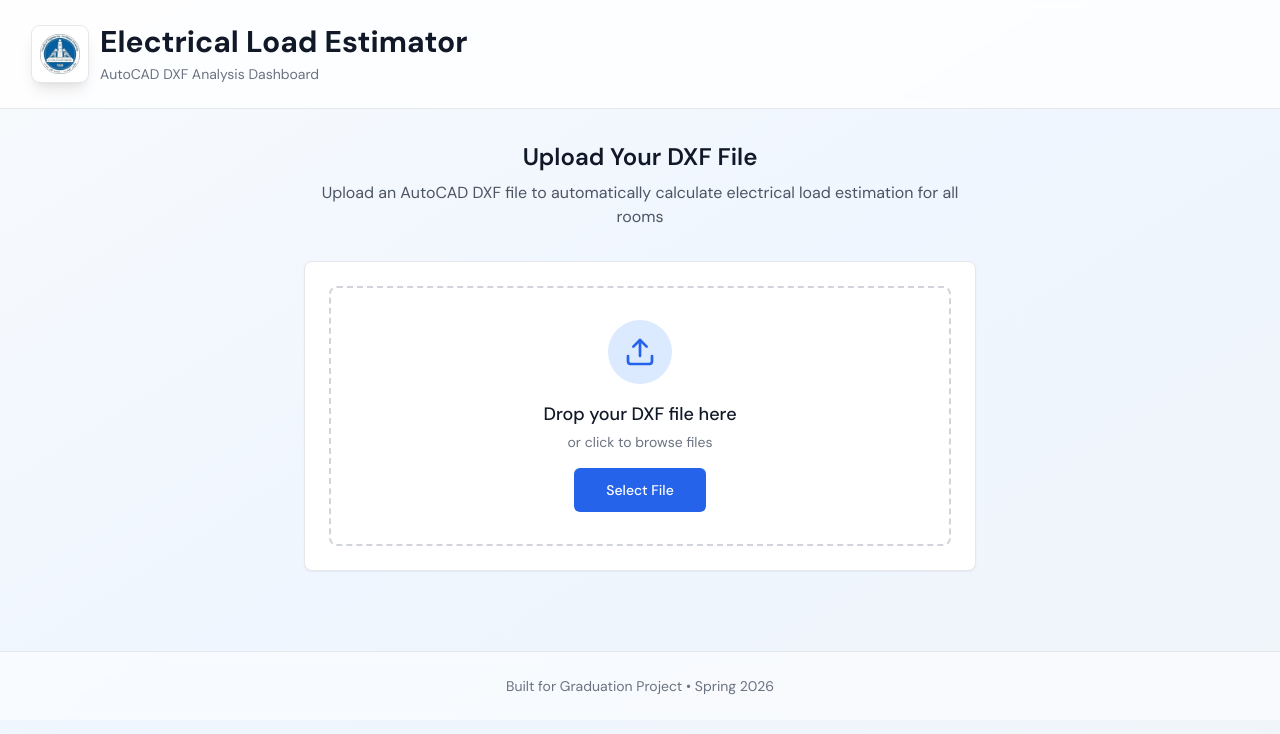
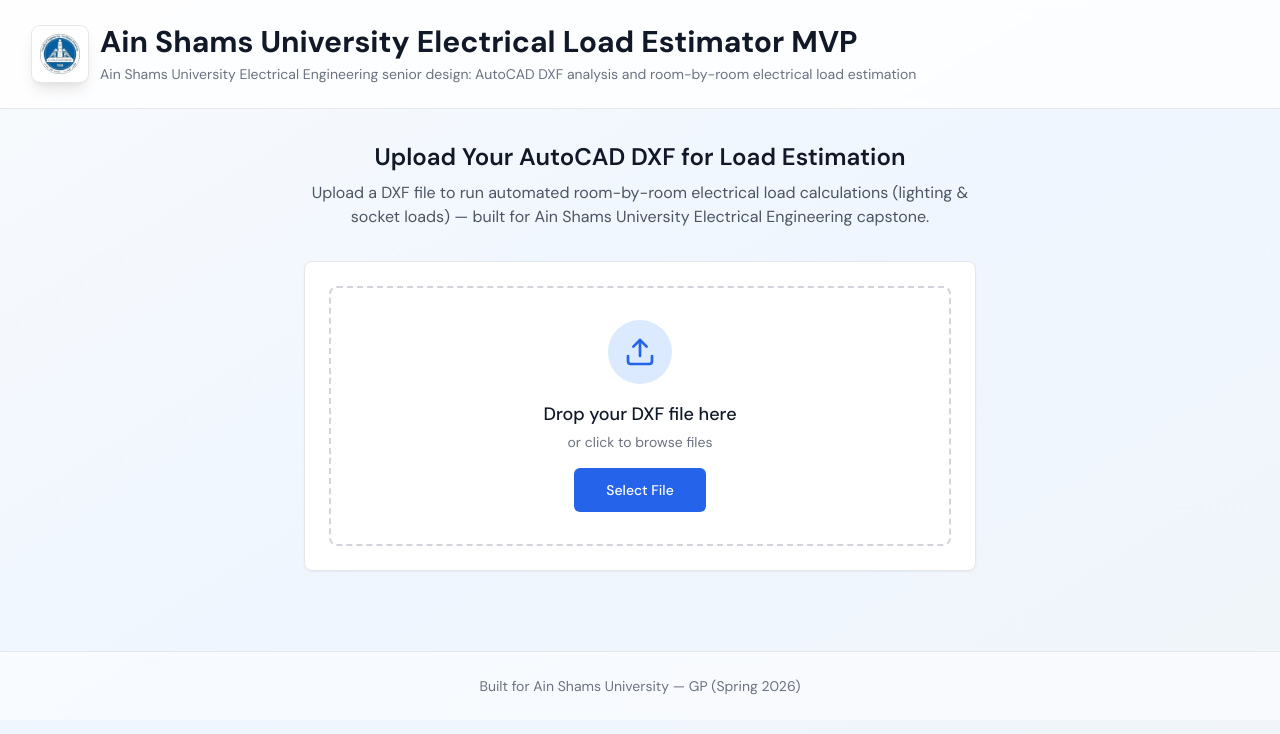
Before and after one commit to ahmed-abohmaid/gp-dxf-analysis-mvp, a React (Vite) app: page / in a window 1280 px wide. Shown: the top 734 px of the page. Built offline with nearby package versions, Linux system fonts and the light colour scheme; the HTML template or start-up script is replaced by a standard one.

Commit message:
refactor: update project details and descriptions in README, index.html, and App.tsx

```diff
--- a/index.html
+++ b/index.html
@@ -4,10 +4,10 @@
     <meta charset="UTF-8" />
     <link rel="icon" type="image/webp" href="/asu-logo.webp" />
     <meta name="viewport" content="width=device-width, initial-scale=1.0" />
-    <title>Electrical Load Estimator - DXF Analysis</title>
+    <title>ASU Electrical Load Estimator — DXF Analysis</title>
     <meta
       name="description"
-      content="AutoCAD DXF electrical load estimation dashboard"
+      content="Ain Shams University Electrical Engineering capstone: web dashboard to analyze AutoCAD DXF files and compute room-by-room electrical load estimations (lighting & sockets)."
     />
   </head>
   <body>
--- a/package.json
+++ b/package.json
@@ -2,6 +2,7 @@
   "name": "load-estimation-dashboard",
   "private": true,
   "version": "1.0.0",
+  "description": "Ain Shams University Electrical Engineering capstone: DXF-based electrical load estimation dashboard",
   "type": "module",
   "scripts": {
     "dev": "vite",
--- a/src/App.tsx
+++ b/src/App.tsx
@@ -41,16 +41,18 @@
               <div className="p-2 bg-white rounded-lg shadow-lg ring-1 ring-gray-200">
                 <img
                   src="/asu-logo.webp"
-                  alt="ASU"
+                  alt="Ain Shams University logo — Electrical Load Estimation Dashboard"
                   className="w-10 h-10 object-contain"
                 />
               </div>
               <div>
                 <h1 className="text-3xl font-bold text-gray-900">
-                  Electrical Load Estimator
+                  Ain Shams University Electrical Load Estimator MVP
                 </h1>
                 <p className="text-sm text-gray-500 mt-1">
-                  AutoCAD DXF Analysis Dashboard
+                  Ain Shams University Electrical Engineering senior design:
+                  AutoCAD DXF analysis and room-by-room electrical load
+                  estimation
                 </p>
               </div>
             </div>
@@ -82,11 +84,12 @@
           <div className="max-w-2xl mx-auto">
             <div className="text-center mb-8">
               <h2 className="text-2xl font-semibold text-gray-900 mb-2">
-                Upload Your DXF File
+                Upload Your AutoCAD DXF for Load Estimation
               </h2>
               <p className="text-gray-600">
-                Upload an AutoCAD DXF file to automatically calculate electrical
-                load estimation for all rooms
+                Upload a DXF file to run automated room-by-room electrical load
+                calculations (lighting & socket loads) — built for Ain Shams
+                University Electrical Engineering capstone.
               </p>
             </div>
             <FileUpload
@@ -103,7 +106,7 @@
       <footer className="border-t border-gray-200 bg-white/50 backdrop-blur-sm mt-12">
         <div className="max-w-7xl mx-auto px-4 sm:px-6 lg:px-8 py-6">
           <p className="text-center text-sm text-gray-500">
-            Built for Graduation Project • Spring 2026
+            Built for Ain Shams University — GP (Spring 2026)
           </p>
         </div>
       </footer>
```
Also changed, not shown: 1 other file (tests, documents, lock files or other folders).
